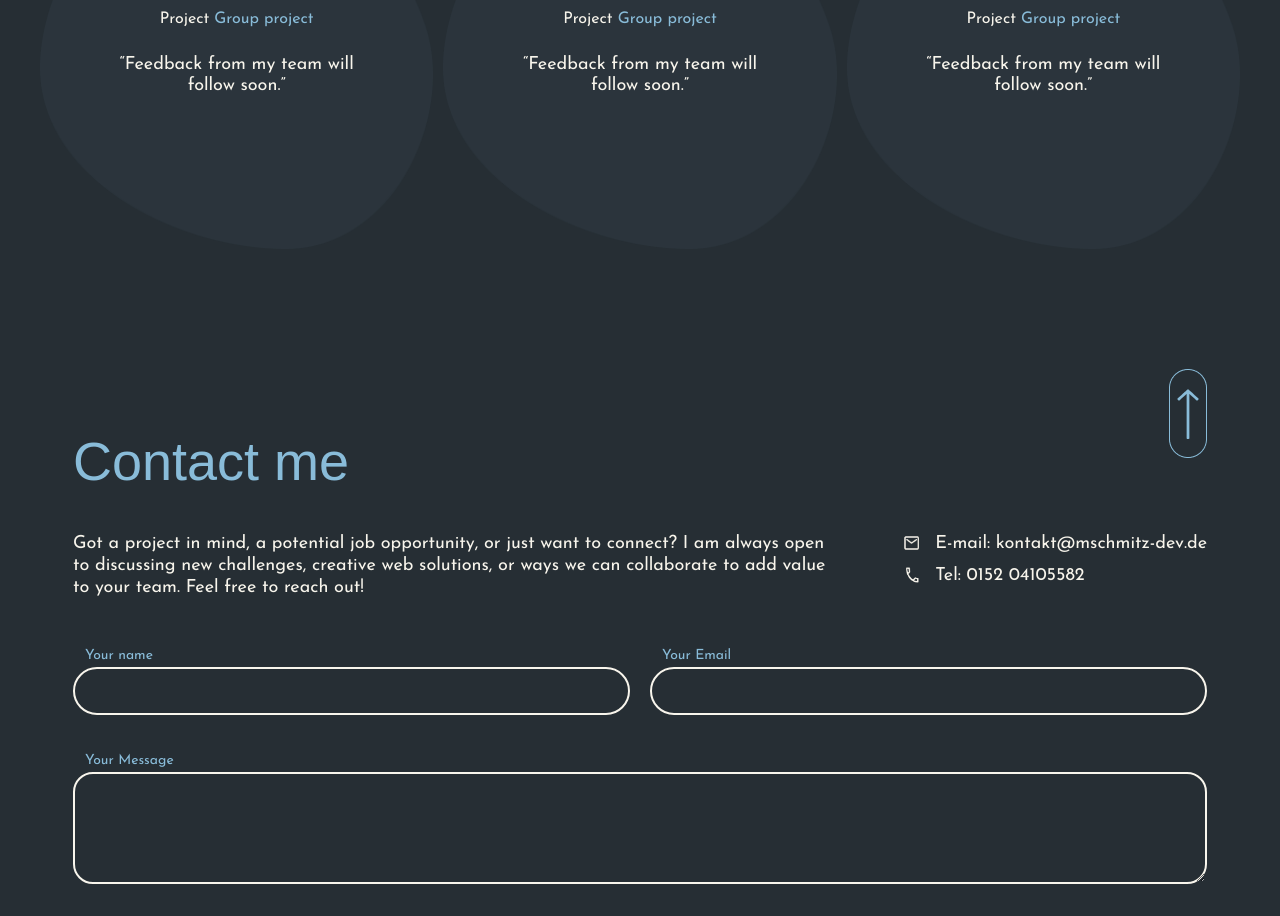
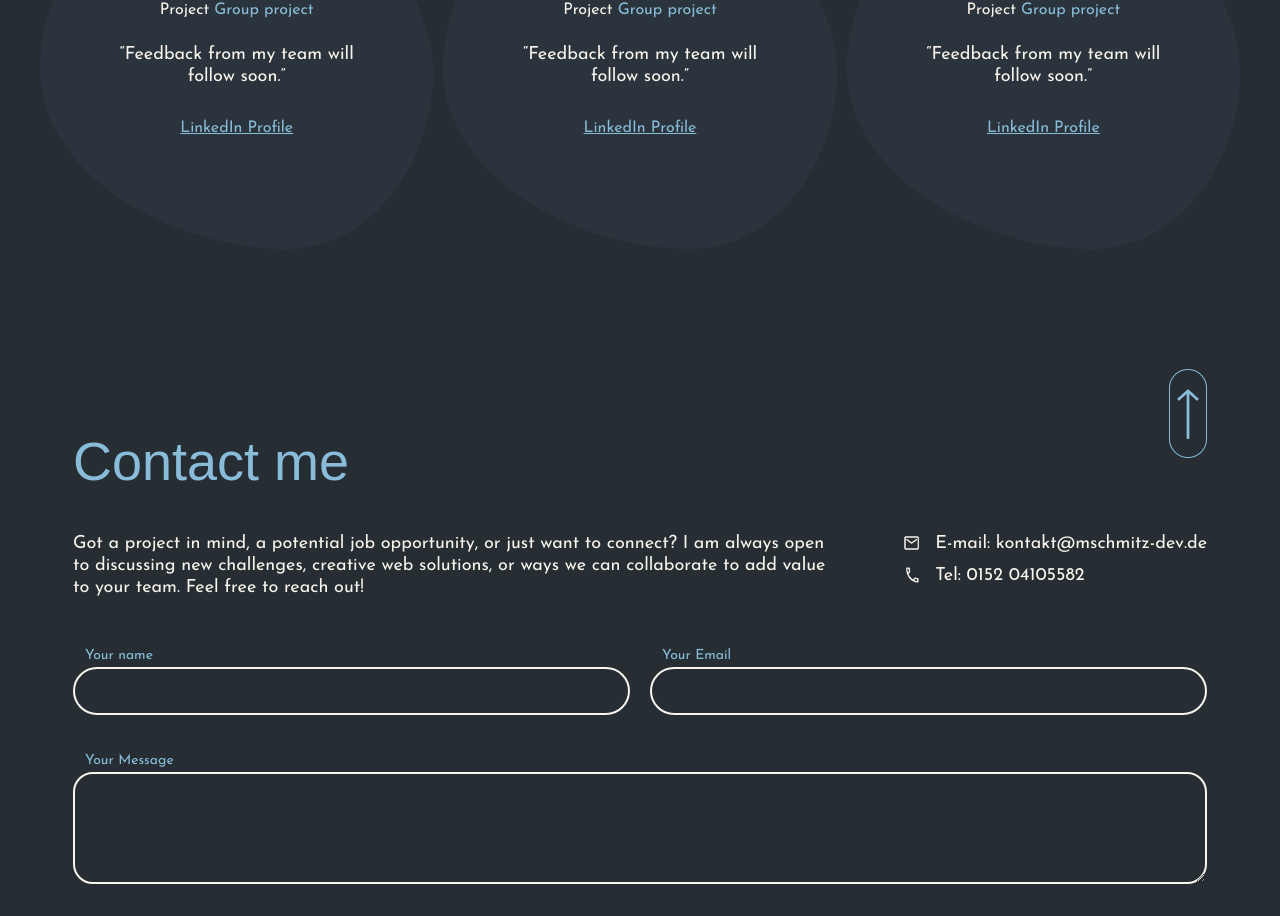
Before and after one commit to marcel-schmitz-dev/Portfolio, an Angular app: page / in a window 1280 px wide. Shown: the part 3412-4328 px from the top of the page. Built offline with nearby package versions, Linux system fonts and the light colour scheme; a web font is replaced by a local one.

Commit message:
fix(teamplayer): LinkedIn-Profil-Button in allen Blobs immer anzeigen

```diff
--- a/src/app/features/teamplayer/teamplayer.html
+++ b/src/app/features/teamplayer/teamplayer.html
@@ -22,11 +22,14 @@
           {{ t.project }} <a [href]="review.projectLink">{{ review.project[lang] }}</a>
         </p>
         <blockquote class="review__quote">“{{ review.quote[lang] }}”</blockquote>
-        @if (review.linkedin !== '#') {
-          <a class="review__linkedin" [href]="review.linkedin" target="_blank" rel="noopener">
-            {{ t.linkedin }}
-          </a>
-        }
+        <a
+          class="review__linkedin"
+          [href]="review.linkedin"
+          [attr.target]="review.linkedin === '#' ? null : '_blank'"
+          rel="noopener"
+        >
+          {{ t.linkedin }}
+        </a>
       </article>
     }
   </div>
```
